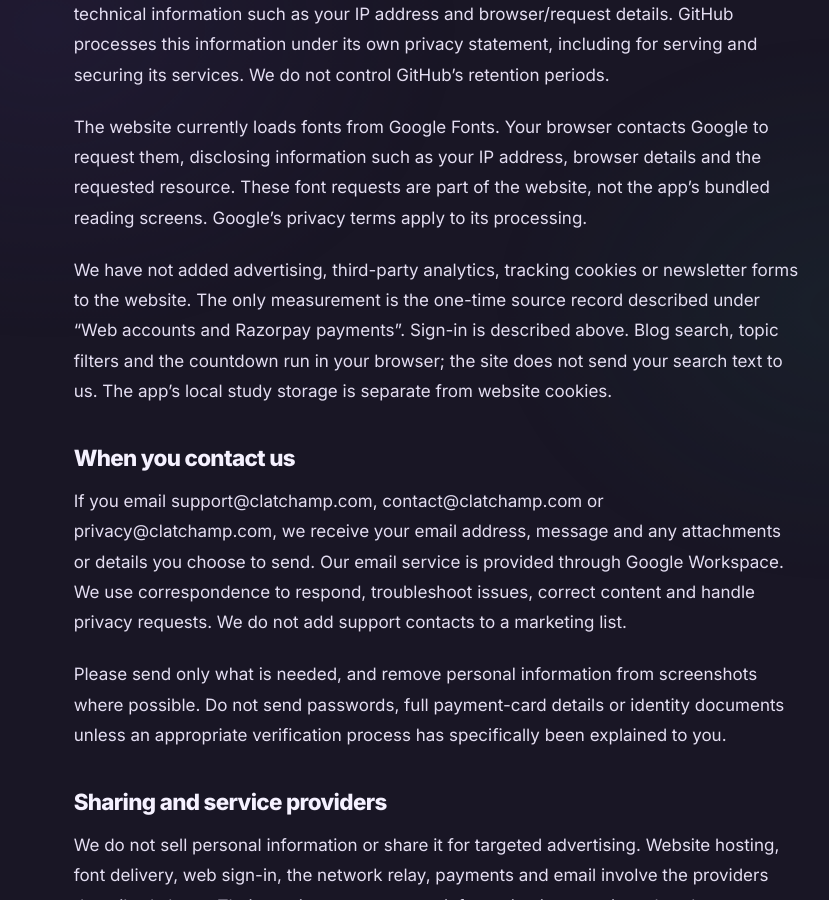
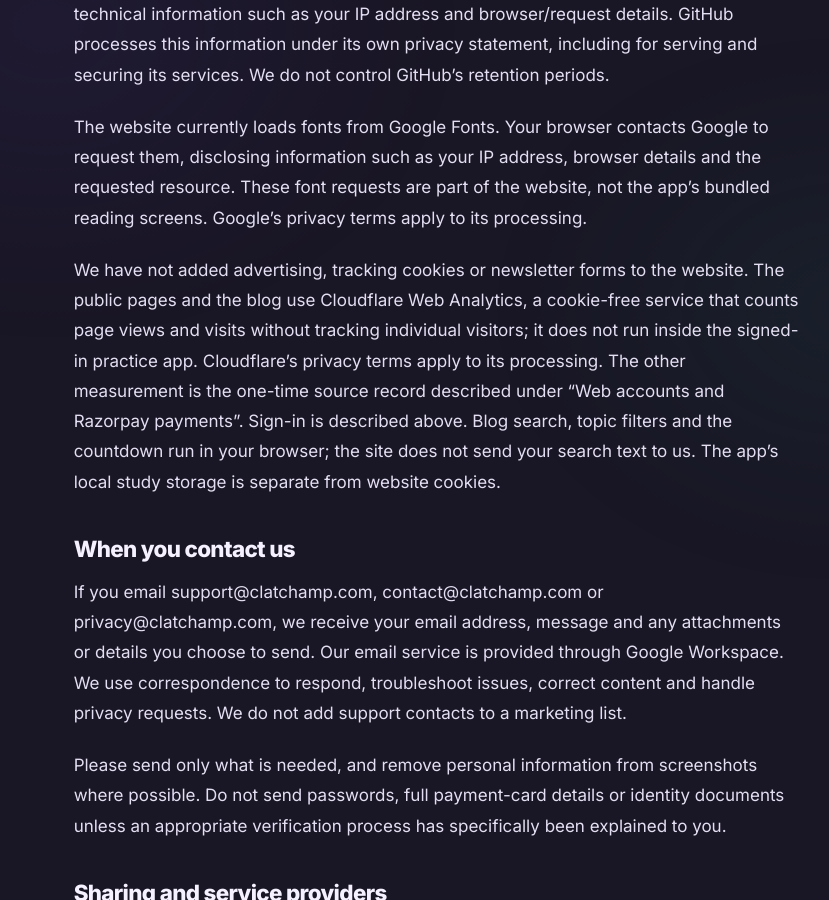
Before and after one commit to Aaditya7-codes/clatchamp-coming-soon, a Jekyll site: the page built from privacy.md, in a window 1280 px wide and 900 px high, scrolled down 2974 px. Shown: the whole window, without its empty margins (203-1032 px from the left). Built offline with Jekyll 4.4.1, drawn with Linux system fonts in a browser that asks for light colours; some of the changed text lies outside the part shown.

Commit message:
Add Cloudflare Web Analytics (cookie-free) to public pages and blog; update Privacy Policy and FAQ wording
Co-Authored-By: Claude Sonnet 5.5 <noreply@anthropic.com>

```diff
--- a/404.html
+++ b/404.html
@@ -14,6 +14,8 @@
   <link rel="preconnect" href="https://fonts.gstatic.com" crossorigin>
   <link rel="stylesheet" href="https://fonts.googleapis.com/css2?family=Inter:wght@400;500;600;700;800&display=swap">
   <link rel="stylesheet" href="/styles.css">
+  <!-- Cloudflare Web Analytics: cookie-free visit counter, public pages only -->
+  <script defer type="module" src="https://static.cloudflareinsights.com/beacon.min.js" data-cf-beacon='{"token": "f8fb692c1bd7432ab5c9764d3b5cc06c"}'></script>
 </head>
 <body>
   <div class="shell">
--- a/_includes/head.html
+++ b/_includes/head.html
@@ -10,3 +10,5 @@
 <link rel="stylesheet" href="https://fonts.googleapis.com/css2?family=Inter:wght@400;500;600;700;800&family=Newsreader:ital,opsz,wght@0,6..72,300..500;1,6..72,300..500&display=swap">
 <link rel="stylesheet" href="{{ '/styles.css' | relative_url }}">
 {% seo %}
+<!-- Cloudflare Web Analytics: cookie-free visit counter, public pages only (not loaded in /app/) -->
+<script defer type="module" src="https://static.cloudflareinsights.com/beacon.min.js" data-cf-beacon='{"token": "f8fb692c1bd7432ab5c9764d3b5cc06c"}'></script>
--- a/index.html
+++ b/index.html
@@ -50,12 +50,14 @@
           { "@type": "Question", "name": "What do I need?", "acceptedAnswer": { "@type": "Answer", "text": "A laptop or desktop with an up-to-date browser such as Chrome, Edge, Safari or Firefox. It also opens on tablets and phones, but mocks are easier on a bigger screen." } },
           { "@type": "Question", "name": "Do I need an account?", "acceptedAnswer": { "@type": "Answer", "text": "Yes, a free one. Sign up with Google or your email in a few seconds. Your progress is saved to your account, so you can carry on from any computer, and you can delete the account at any time." } },
           { "@type": "Question", "name": "How are the mocks marked?", "acceptedAnswer": { "@type": "Answer", "text": "Like CLAT: 120 questions in 120 minutes, +1 for a correct answer, −0.25 for a wrong answer and 0 for an unanswered question." } },
-          { "@type": "Question", "name": "Are there ads, or is my child’s data sold?", "acceptedAnswer": { "@type": "Answer", "text": "No. There is no advertising, no third-party analytics and no selling of data. Study data is used only to run practice and show progress." } }
+          { "@type": "Question", "name": "Are there ads, or is my child’s data sold?", "acceptedAnswer": { "@type": "Answer", "text": "No. There is no advertising and no selling of data. Our public pages count visits with a cookie-free Cloudflare tool, and the practice app has no third-party analytics. Study data is used only to run practice and show progress." } }
         ]
       }
     ]
   }
   </script>
+  <!-- Cloudflare Web Analytics: cookie-free visit counter, public pages only -->
+  <script defer type="module" src="https://static.cloudflareinsights.com/beacon.min.js" data-cf-beacon='{"token": "f8fb692c1bd7432ab5c9764d3b5cc06c"}'></script>
 </head>
 <body>
 <header class="dark">
@@ -279,7 +281,7 @@
           <details><summary>What do I need?</summary><p>A laptop or desktop with an up-to-date browser such as Chrome, Edge, Safari or Firefox. It also opens on tablets and phones, but mocks are easier on a bigger screen.</p></details>
           <details><summary>Do I need an account?</summary><p>Yes, a free one. Sign up with Google or your email in a few seconds. Your progress is saved to your account, so you can carry on from any computer, and you can delete the account at any time.</p></details>
           <details><summary>How are the mocks marked?</summary><p>Like CLAT: 120 questions in 120 minutes, +1 for a correct answer, −0.25 for a wrong answer and 0 for an unanswered question.</p></details>
-          <details><summary>Are there ads, or is my child’s data sold?</summary><p>No. There is no advertising, no third-party analytics and no selling of data. Study data is used only to run practice and show progress. See the <a href="/privacy/">Privacy Policy</a> and our <a href="/refunds/">refund policy</a>.</p></details>
+          <details><summary>Are there ads, or is my child’s data sold?</summary><p>No. There is no advertising and no selling of data. Our public pages count visits with a cookie-free Cloudflare tool, and the practice app has no third-party analytics. Study data is used only to run practice and show progress. See the <a href="/privacy/">Privacy Policy</a> and our <a href="/refunds/">refund policy</a>.</p></details>
         </div>
       </div>
     </section>
--- a/privacy.md
+++ b/privacy.md
@@ -43,7 +43,7 @@ The website is hosted on GitHub Pages. Requests to the website provide GitHub wi
 
 The website currently loads fonts from Google Fonts. Your browser contacts Google to request them, disclosing information such as your IP address, browser details and the requested resource. These font requests are part of the website, not the app’s bundled reading screens. Google’s privacy terms apply to its processing.
 
-We have not added advertising, third-party analytics, tracking cookies or newsletter forms to the website. The only measurement is the one-time source record described under “Web accounts and Razorpay payments”. Sign-in is described above. Blog search, topic filters and the countdown run in your browser; the site does not send your search text to us. The app’s local study storage is separate from website cookies.
+We have not added advertising, tracking cookies or newsletter forms to the website. The public pages and the blog use Cloudflare Web Analytics, a cookie-free service that counts page views and visits without tracking individual visitors; it does not run inside the signed-in practice app. Cloudflare’s privacy terms apply to its processing. The other measurement is the one-time source record described under “Web accounts and Razorpay payments”. Sign-in is described above. Blog search, topic filters and the countdown run in your browser; the site does not send your search text to us. The app’s local study storage is separate from website cookies.
 
 ## When you contact us
 
```
Also changed, not shown: other parts of privacy.md (+1 -1 lines).
